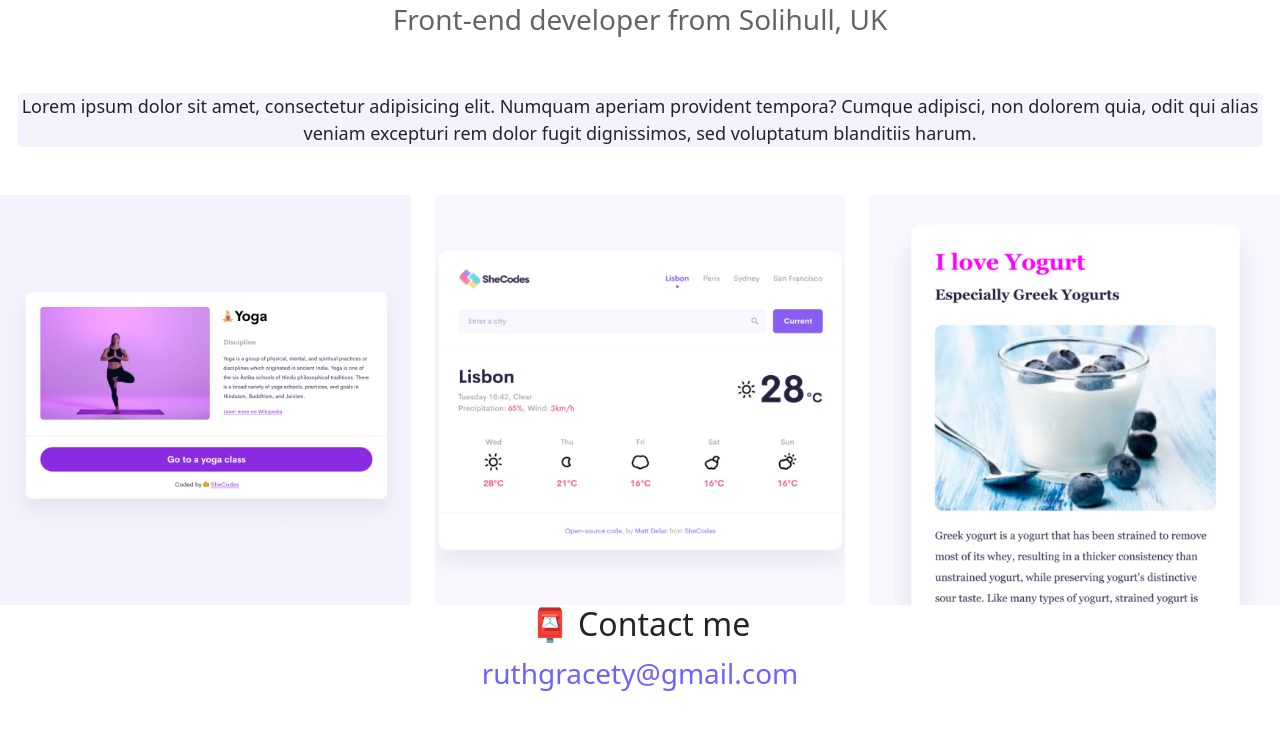
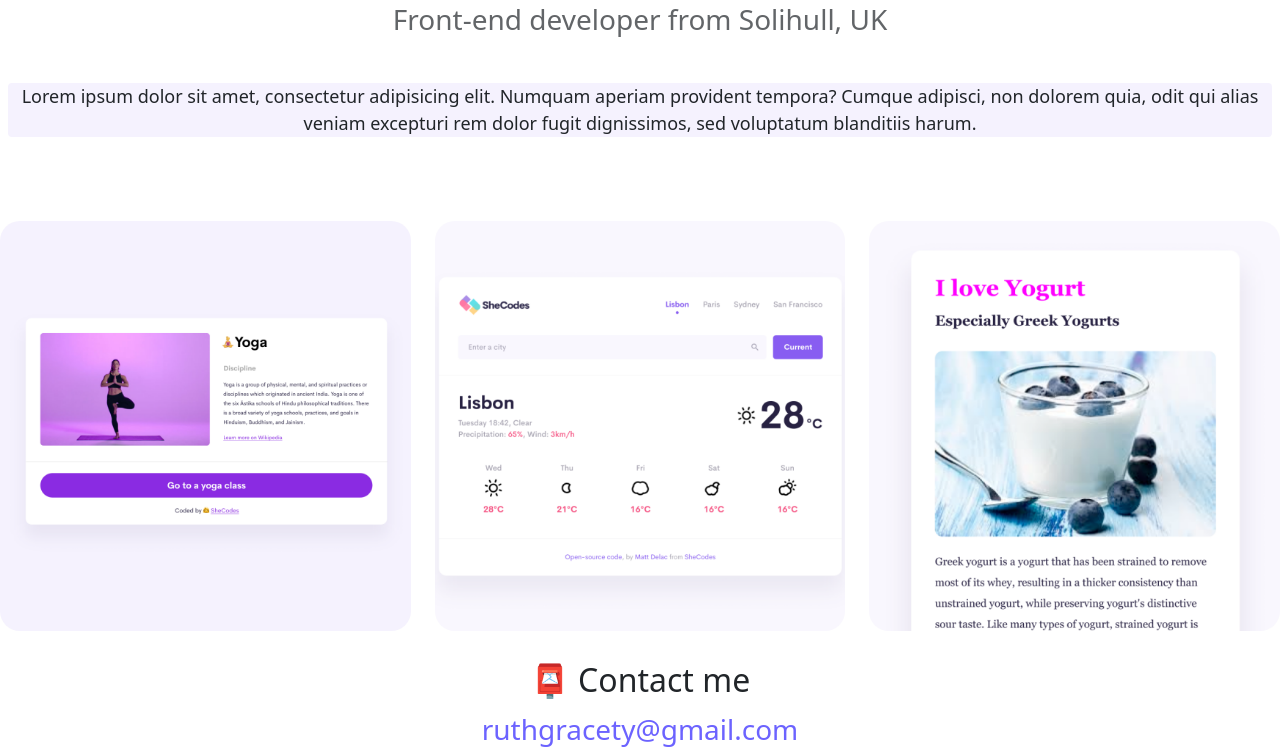
Before and after one commit to ruthgracety/AdvancedHomework, a website: page about.html in a window 1280 px wide. Shown: the part 109-859 px from the top of the page. Before the commit the page ends 803 px from the top, so only its background shows below. Drawn offline with nearby package versions, Linux system fonts and the light colour scheme.

Commit message:
updated css

```diff
--- a/style.css
+++ b/style.css
@@ -66,10 +66,6 @@ p {
   margin: 30px 0;
 }
 
-.about-paragraphs p {
-  margin: 10px;
-}
-
 .email-link {
   display: flex;
   justify-content: center;
@@ -93,8 +89,11 @@ p {
 }
 
 .responsive {
-  width: 100%;
+  max-width: 100%;
+  border-radius: 20px;
   height: auto;
+  display: block;
+  margin: 30px auto;
 }
 
 @media (max-width: 576px) {
```
